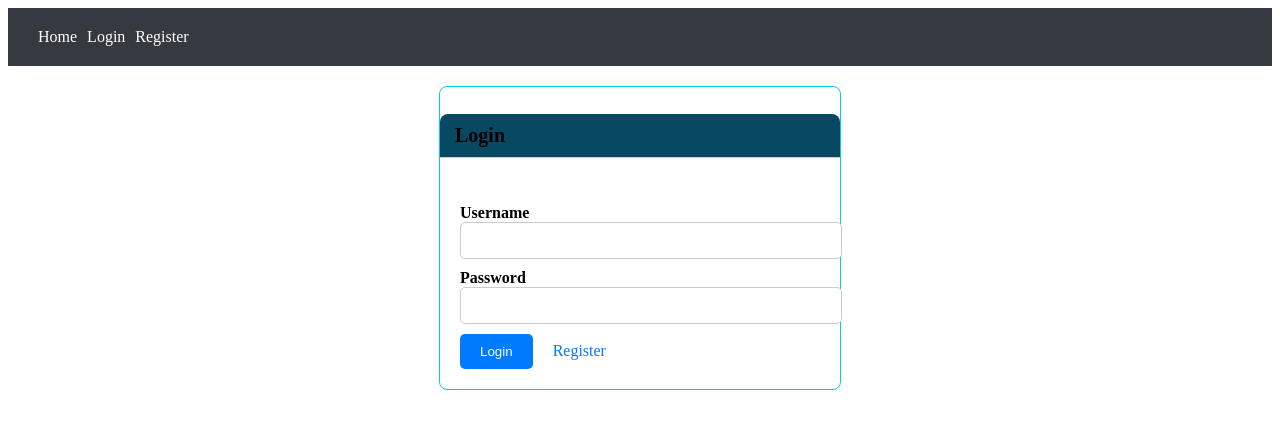
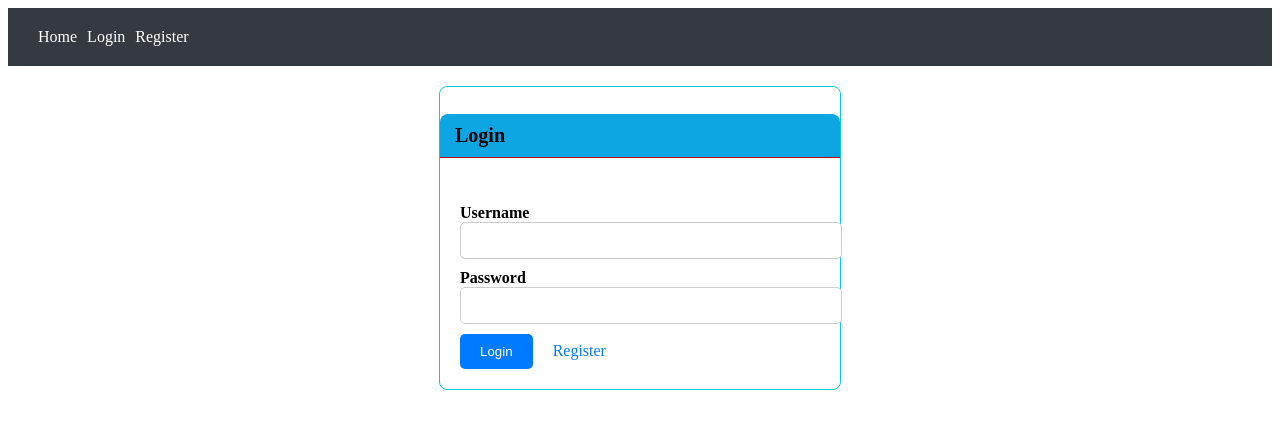
Before and after one commit to Vikash8460/angular-17-tutorial-master, an Angular app in the folder part-3/: page /account/login in a window 1280 px wide. Shown: the top 428 px of the page. Built offline with nearby package versions, Linux system fonts and the light colour scheme.

Commit message:
background-color: #0da6e3;

```diff
--- a/part-3/src/app/account/login/login.component.css
+++ b/part-3/src/app/account/login/login.component.css
@@ -12,8 +12,8 @@
   }
 
   .card-header {
-    background-color: #074963;
-    border-bottom: 1px solid #ccc;
+    background-color: #0da6e3;
+    border-bottom: 1px solid #bc0707;
     border-radius: 8px 8px 0 0;
     padding: 10px 15px;
     font-size: 1.25rem;
```
